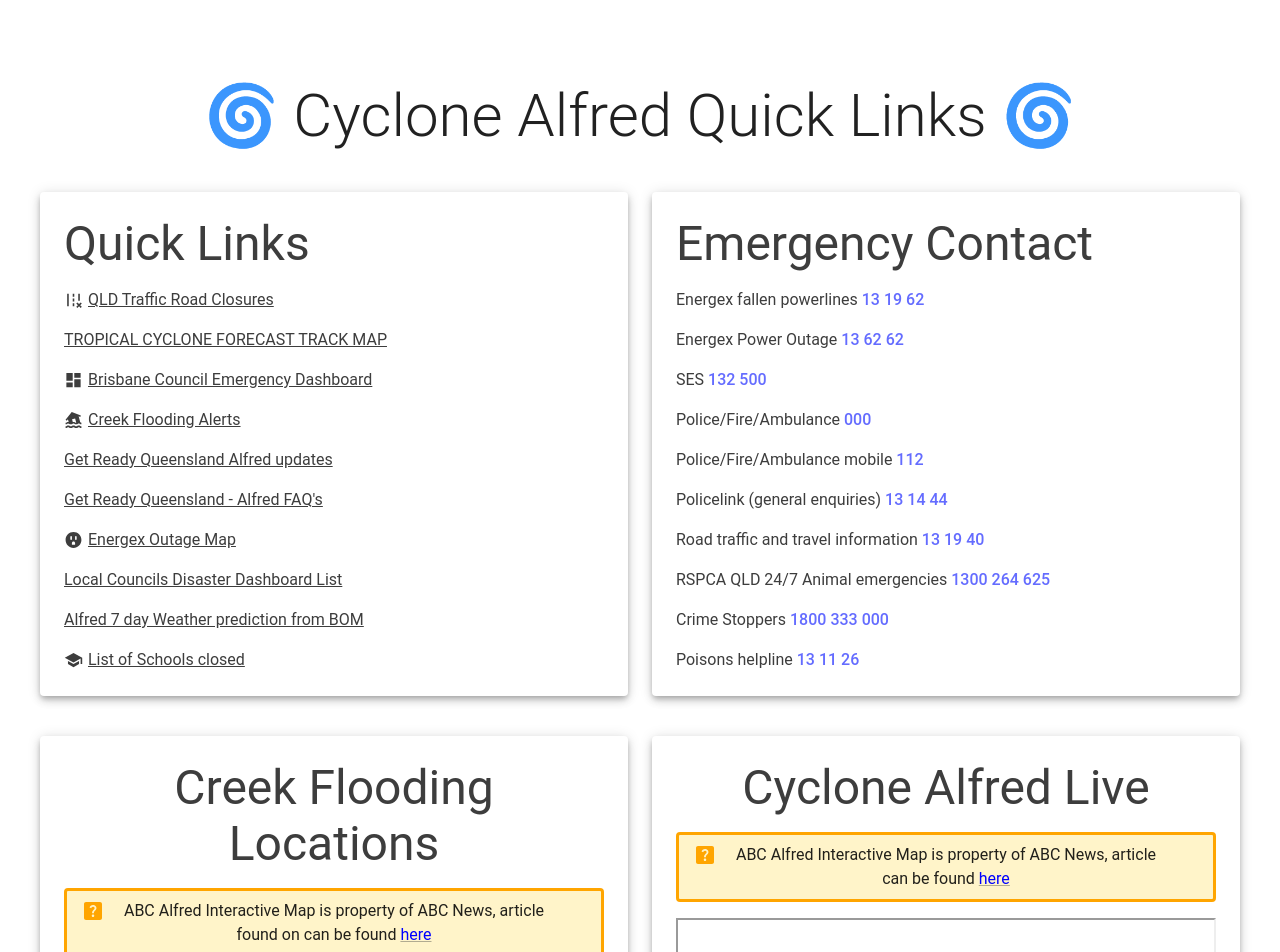
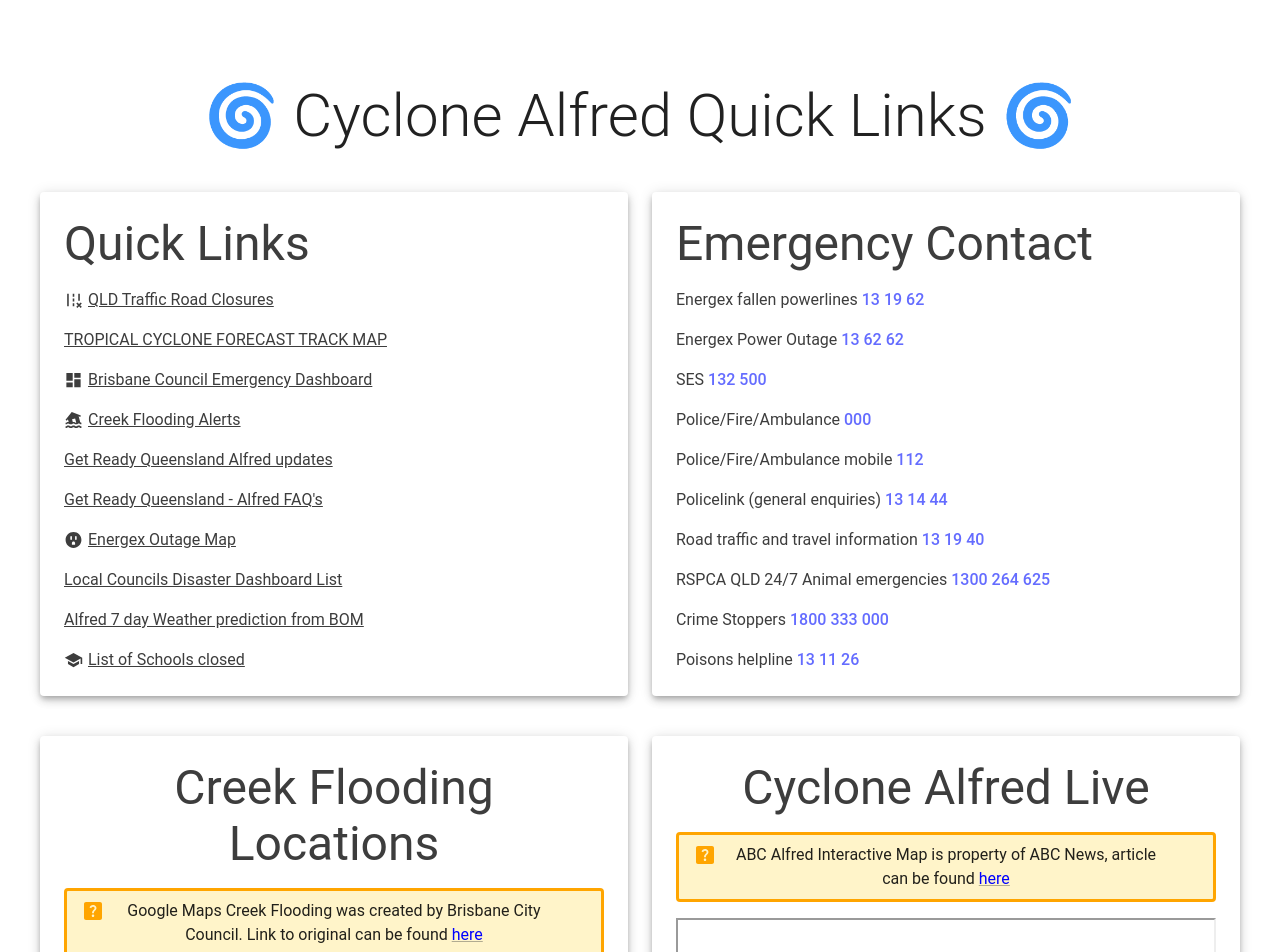
Before and after one commit to cutierobot/CycloneAlfredQuickLinks, a React (Vite) app: page / in a window 1280 px wide. Shown: the top 952 px of the page. Built offline with nearby package versions, Linux system fonts and the light colour scheme; grey boxes are pictures that could not be loaded.

Commit message:
Creek flooding showing ABD text

```diff
--- a/src/App.tsx
+++ b/src/App.tsx
@@ -62,7 +62,7 @@
                     <Grid size={{ xs: 12, md: 6 }} >
                         <Grouping groupHeading='Creek Flooding Locations'>
                             <Reference
-                                referenceText='ABC Alfred Interactive Map is property of ABC News, article found on can be found'
+                                referenceText='Google Maps Creek Flooding was created by Brisbane City Council. Link to original can be found'
                                 referenceURL="https://www.brisbane.qld.gov.au/community-and-safety/community-safety/disasters-and-emergencies/creek-flooding-alerts"
                             />
                             <iframe src="https://www.google.com/maps/d/embed?mid=1O8DXyiUdiO6058LFEIF__lmVfmI54GM&ehbc=2E312F" /*width="640" height="480"*/ width="100%" height="480"></iframe>
```
